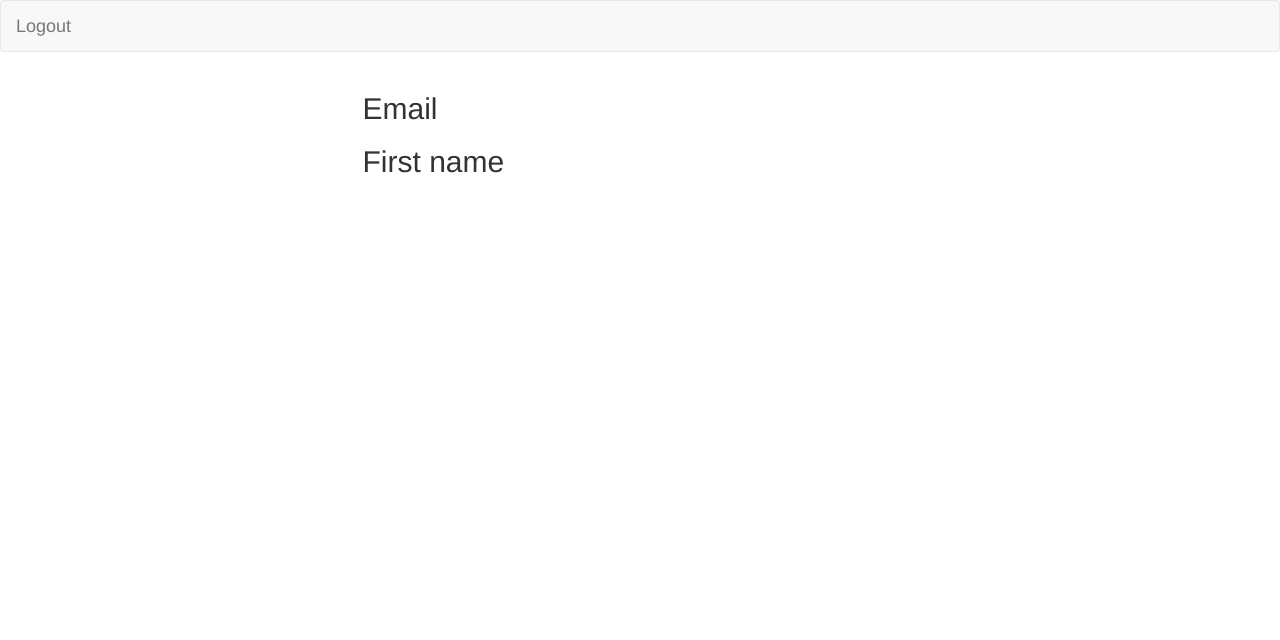
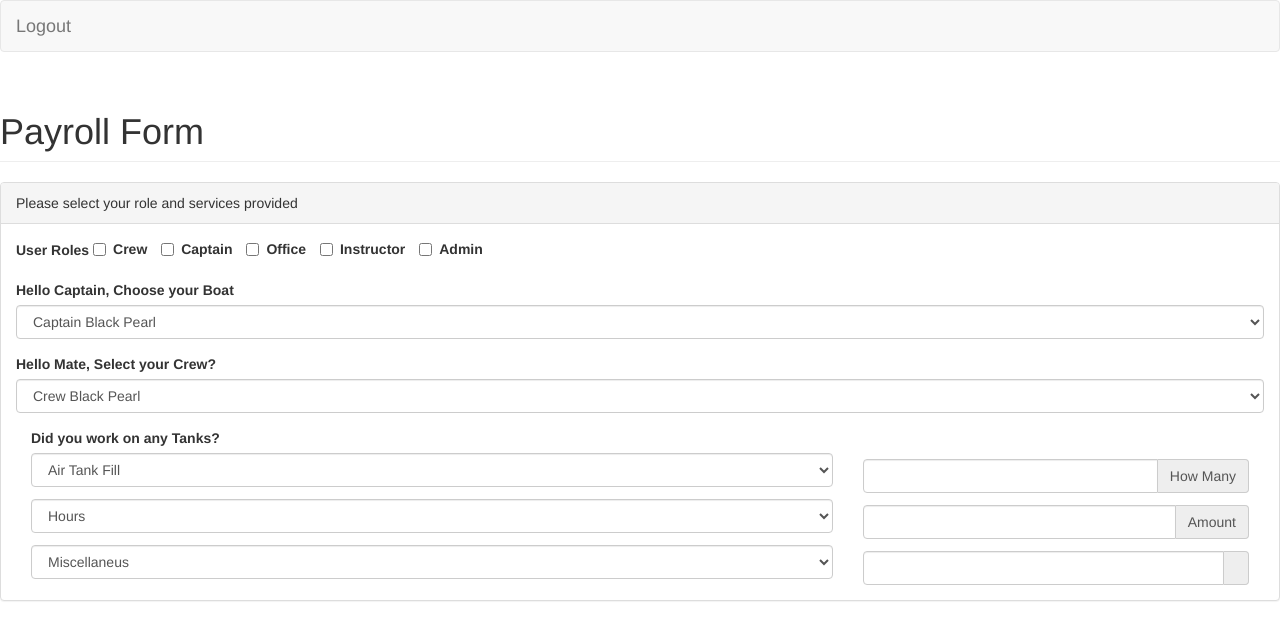
Before and after one commit to saxclar1025/scuba-timesheet, a website: page public/members.html in a window 1280 px wide. Drawn offline with nearby package versions, Linux system fonts and the light colour scheme; no server answers.

Commit message:
added form

```diff
--- a/public/members.html
+++ b/public/members.html
@@ -12,21 +12,135 @@
 <body>
   <nav class="navbar navbar-default">
   <div class="container-fluid">
+
     <div class="navbar-header">
       <a class="navbar-brand" href="/logout">
         Logout
       </a>
+      <span class="member-firstame navbar-tex"></span>
+      <span class="member-name navbar-tex"></span></h2>
     </div>
   </div>
 </nav>
-  <div class="container">
-    <div class="row">
-      <div class="col-md-6 col-md-offset-3">
-        <h2>Email <span class="member-name"></span></h2>
-        <h2>First name <span class="member-firstame"></span></h2>
-      </div>
+
+<!-- body of website -->
+
+
+<div id="page-wrapper">
+  <div class="row">
+    <div class="col-lg-12">
+        <h1 class="page-header">Payroll Form</h1>
     </div>
   </div>
+<div class="row">
+    <div class="col-lg-12">
+        <div class="panel panel-default">
+            <div class="panel-heading">
+               Please select your role and services provided
+            </div>
+            <div class="panel-body">
+        <div class="form-group">
+            <label>User Roles</label>
+            <div class="checkbox-inline" id="rolesform">
+                <label>
+                    <input type="checkbox" value="crew">Crew
+                </label>
+            </div>
+            <div class="checkbox-inline">
+                <label>
+                    <input type="checkbox" value="captain">Captain
+                </label>
+            </div>
+            <div class="checkbox-inline">
+                <label>
+                    <input type="checkbox" value="office">Office
+                </label>
+            </div>
+            <div class="checkbox-inline">
+                <label>
+                    <input type="checkbox" value="instructor">Instructor
+                </label>
+            </div>
+            <div class="checkbox-inline">
+                <label>
+                    <input type="checkbox" value="admin">Admin
+                </label>
+            </div>
+          </div>
+          <div class="form-group">
+              <label class="control-label">Hello Captain, Choose your Boat</label>
+              <div class="selectContainer">
+                  <select class="form-control" name="captainTask" id="captainTask">
+                      <option value="captainBlackPearl">Captain Black Pearl</option>
+                      <option value="captainAquaView">Captain Aqua View</option>
+                      <option value="captainSafari">Captain Safari</option>
+                    </select>
+                  </div>
+              </div>
+              <div class="form-group">
+                  <label class="control-label">Hello Mate, Select your Crew?</label>
+                  <div class="selectContainer">
+                      <select class="form-control" name="crewTask" id="crewTask">
+                      <option value="crewBlackPearl">Crew Black Pearl</option>
+                      <option value="crewAquaView">Crew Aqua View</option>
+                      <option value="crewSafari">Crew Safari</option>
+                    </select>
+                  </div>
+              </div>
+              <div class="form-group">
+                  <label class="control-label col-md-8">Did you work on any Tanks?</label>
+                  <div class="selectContainer  col-md-8">
+                      <select class="form-control" name="tanks" id="tanks">
+                      <option value="airTankFill">Air Tank Fill</option>
+                      <option value="nitrox">Nitrox Tank Fill</option>
+                    </select>
+                  </div>
+
+                  <label class="col-md-4 control-label"></label>
+                  <div class="col-md-4 inputGroupContainer">
+                      <div class="input-group">
+                          <input type="text" class="form-control" name="amount" />
+                          <span class="input-group-addon">How Many</span>
+                      </div>
+                  </div>
+              </div>
+              <div class="form-group">
+                  <label class="control-label col-md-8"></label>
+                  <div class="selectContainer col-md-8">
+                      <select class="form-control" name="hours" id="hours">
+                      <option value="hours">Hours</option>
+                    </select>
+                  </div>
+              </div>
+              <div class="form-group">
+                  <label class="col-md-4  control-label"></label>
+                  <div class="col-md-4  inputGroupContainer">
+                      <div class="input-group">
+                          <input type="text" class="form-control" name="amount" />
+                          <span class="input-group-addon">Amount</span>
+                      </div>
+                  </div>
+              </div>
+              <div class="form-group">
+                  <label class="control-label col-md-8"></label>
+                  <div class="selectContainer col-md-8">
+                      <select class="form-control" name="misc" id="misc">
+                      <option value="miscellaneus">Miscellaneus</option></select>
+                    </div>
+                </div>
+                <div class="form-group">
+                    <label class=" col-md-4  control-label"></label>
+                    <div class="col-md-4 inputGroupContainer">
+                        <div class="input-group">
+                            <input type="text" class="form-control" name="misc" />
+                            <span class="input-group-addon"></span>
+                        </div>
+                    </div>
+                </div>
+            </form>
+        </div>
+    </div>
+</div>
 
   <script src="https://cdnjs.cloudflare.com/ajax/libs/jquery/3.2.1/jquery.min.js"></script>
   <script type="text/javascript" src="js/members.js"></script>
```
